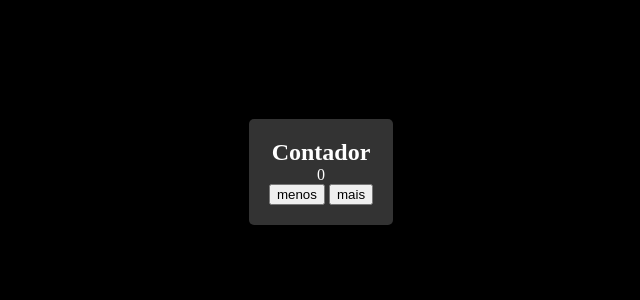
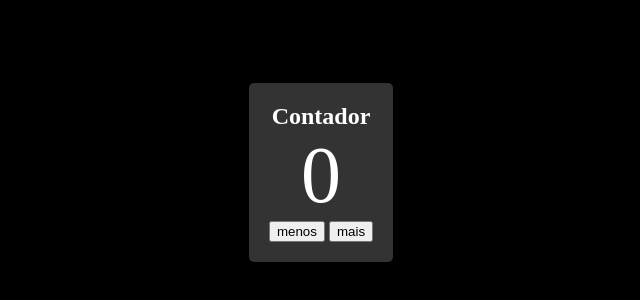
Before and after one commit to VaniaEloiza/contador, a plain HTML site: page index.html in a window 1280 px wide. Shown: the part 228-528 px from the top of the page, without its empty margins (319-959 px from the left). Drawn offline with Linux system fonts and the light colour scheme.

Commit message:
Update index.html

```diff
--- a/index.html
+++ b/index.html
@@ -24,7 +24,7 @@
                 }
 
                 p {
-                    front-size: 100px;
+                    font-size: 10vh;
                 }
             </style>
         </head>
```
